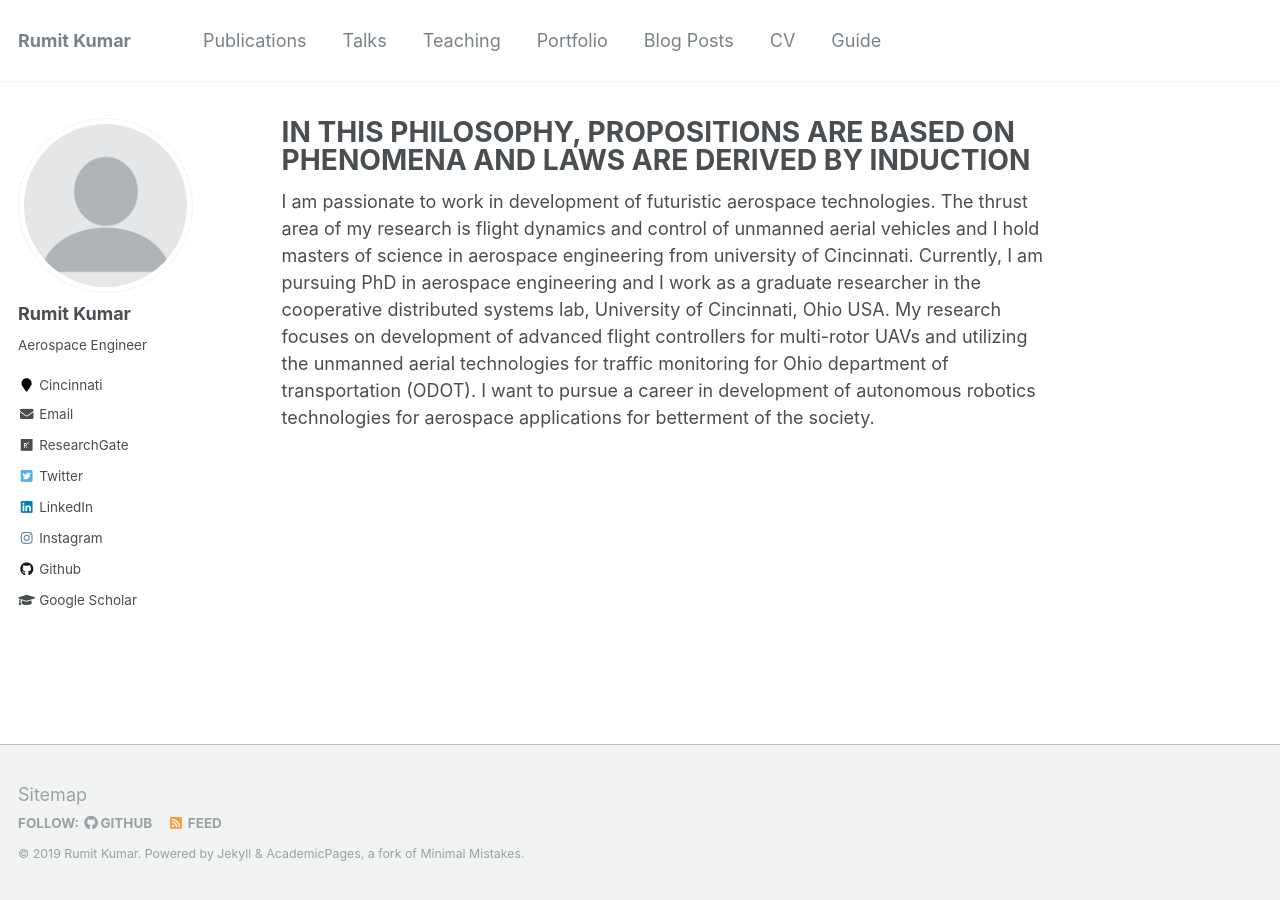
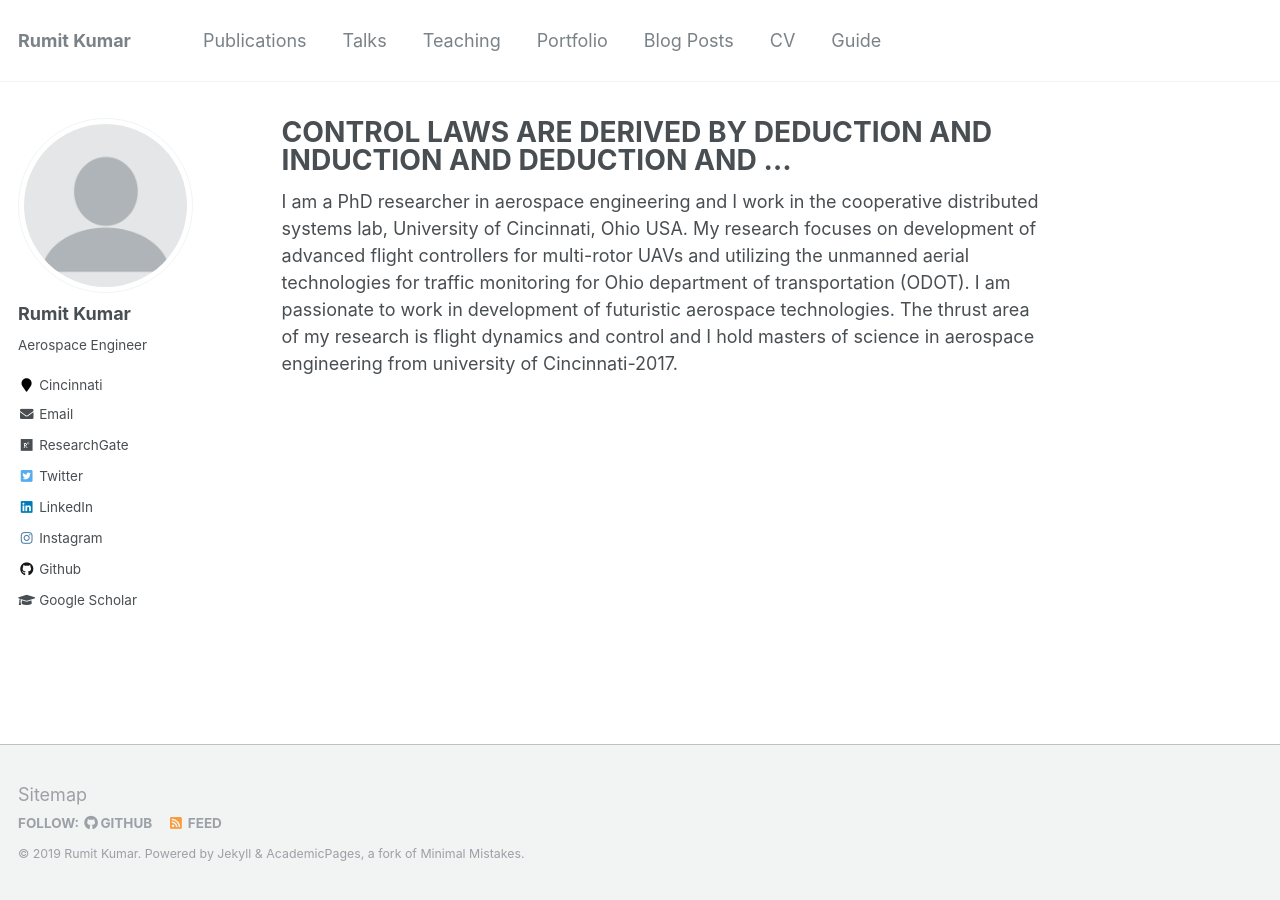
Before and after one commit to kumarrt/kumarrt.github.io, a Jekyll site: the page built from _pages/about.md, in a window 1280 px wide. Built offline with Jekyll 4.4.1, drawn with Linux system fonts in a browser that asks for light colours.

Commit message:
Update about.md

```diff
--- a/_pages/about.md
+++ b/_pages/about.md
@@ -1,10 +1,10 @@
 ---
 permalink: /
-title: "IN THIS PHILOSOPHY, PROPOSITIONS ARE BASED ON PHENOMENA AND LAWS ARE DERIVED BY INDUCTION"
+title: "CONTROL LAWS ARE DERIVED BY DEDUCTION AND INDUCTION AND DEDUCTION AND ..."
 excerpt: "About me"
 author_profile: true
 redirect_from:
   - /about/
   - /about.html
 ---
-I am passionate to work in development of futuristic aerospace technologies. The thrust area of my research is flight dynamics and control of unmanned aerial vehicles and I hold masters of science in aerospace engineering from university of Cincinnati. Currently, I am pursuing PhD in aerospace engineering and I work as a graduate researcher in the cooperative distributed systems lab, University of Cincinnati, Ohio USA. My research focuses on development of advanced flight controllers for multi-rotor UAVs and utilizing the unmanned aerial technologies for traffic monitoring for Ohio department of transportation (ODOT). I want to pursue a career in development of autonomous robotics technologies for aerospace applications for betterment of the society.
+I am a PhD researcher in aerospace engineering and I work in the cooperative distributed systems lab, University of Cincinnati, Ohio USA. My research focuses on development of advanced flight controllers for multi-rotor UAVs and utilizing the unmanned aerial technologies for traffic monitoring for Ohio department of transportation (ODOT). I am passionate to work in development of futuristic aerospace technologies. The thrust area of my research is flight dynamics and control and I hold masters of science in aerospace engineering from university of Cincinnati-2017.
```
